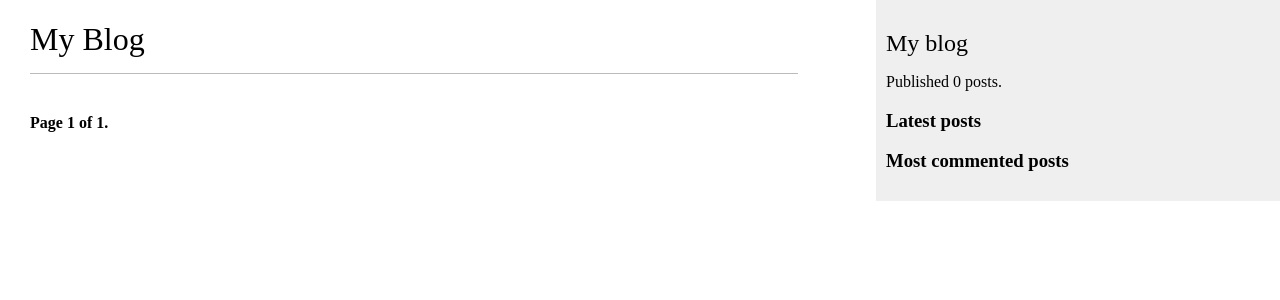
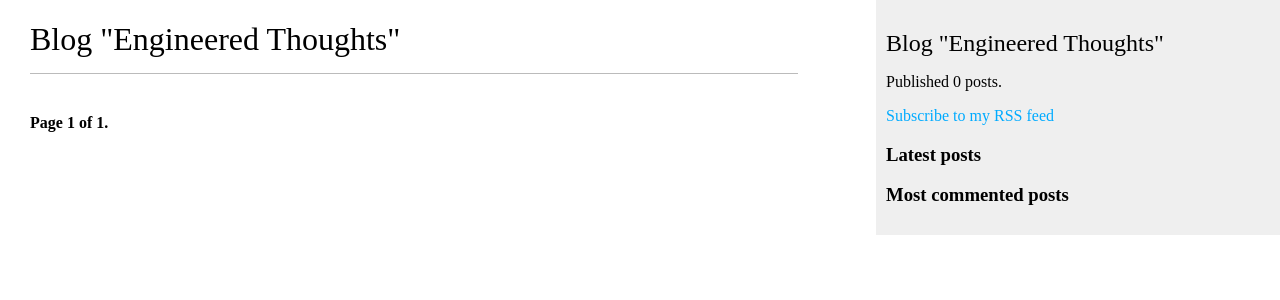
Before and after one commit to alex1983-dotcom/Lern_Django, a Django app: page /blog/ in a window 1280 px wide. Shown: the top 300 px of the page. Run offline with Django 5.2, Linux system fonts and the light colour scheme; data that the repository does not hold is empty; some libraries are stand-ins or nearby versions.

Commit message:
Настройка и реализация RSS-канала

```diff
--- a/blog/templates/blog/base.html
+++ b/blog/templates/blog/base.html
@@ -12,9 +12,14 @@
         {% endblock %}
     </div>
     <div id="sidebar">
-        <h2>My blog</h2>
+        <h2>Blog "Engineered Thoughts"</h2>
         <p>
             Published {% total_posts %} posts.
+        </p>
+        <p>
+            <a href="{% url 'blog:post_feed' %}">
+                Subscribe to my RSS feed
+            </a>
         </p>
         <h3>Latest posts</h3>
         {% show_latest_posts 3 %}
--- a/blog/templates/blog/post/list.html
+++ b/blog/templates/blog/post/list.html
@@ -1,10 +1,10 @@
 {% extends "blog/base.html" %}
 {% load blog_tags %}
 
-{% block title %}My Blog{% endblock %}
+{% block title %}Blog "Engineered Thoughts"{% endblock %}
 
 {% block content %}
-  <h1>My Blog</h1>
+  <h1>Blog "Engineered Thoughts"</h1>
   {% if tag %}
     <h2>Post tagged with "{{ tag.name }}"</h2>
   {% endif %}
--- a/blog/urls.py
+++ b/blog/urls.py
@@ -1,5 +1,7 @@
 from django.urls import path
 from . import views
+from .feeds import LatestPostsFeed
+
 
 app_name = "blog"
 
@@ -13,4 +15,5 @@ urlpatterns = [
          views.post_share, name="post_share"),
     path("<int:post_id>/comment/",
          views.post_comment, name='post_comment'),
+    path('feed/', LatestPostsFeed(), name='post_feed'),
 ]
--- a/blog/views.py
+++ b/blog/views.py
@@ -71,7 +71,7 @@ def post_share(request, post_id):
             subject = f"{cd['name']} рекомендует прочитать \"{post.title}\""
             message = f"Прочитать \"{post.title}\" можно по ссылке: {post_url}\n\n" \
                       f"Комментарии от {cd['name']} ({cd['your_email']}): {cd['comments']}"
-            email = EmailMessage(subject, message, 'tiresservice777@yandex.by', [cd['to_whom']])
+            email = EmailMessage(subject, message, 'Engineered Thoughts <tiresservice777@yandex.by>', [cd['to_whom']])
             email.content_subtype = 'plain'
             email.charset = 'UTF-8'
             try:
```
Also changed, not shown: blog/feeds.py (added, +22 -0 lines).
